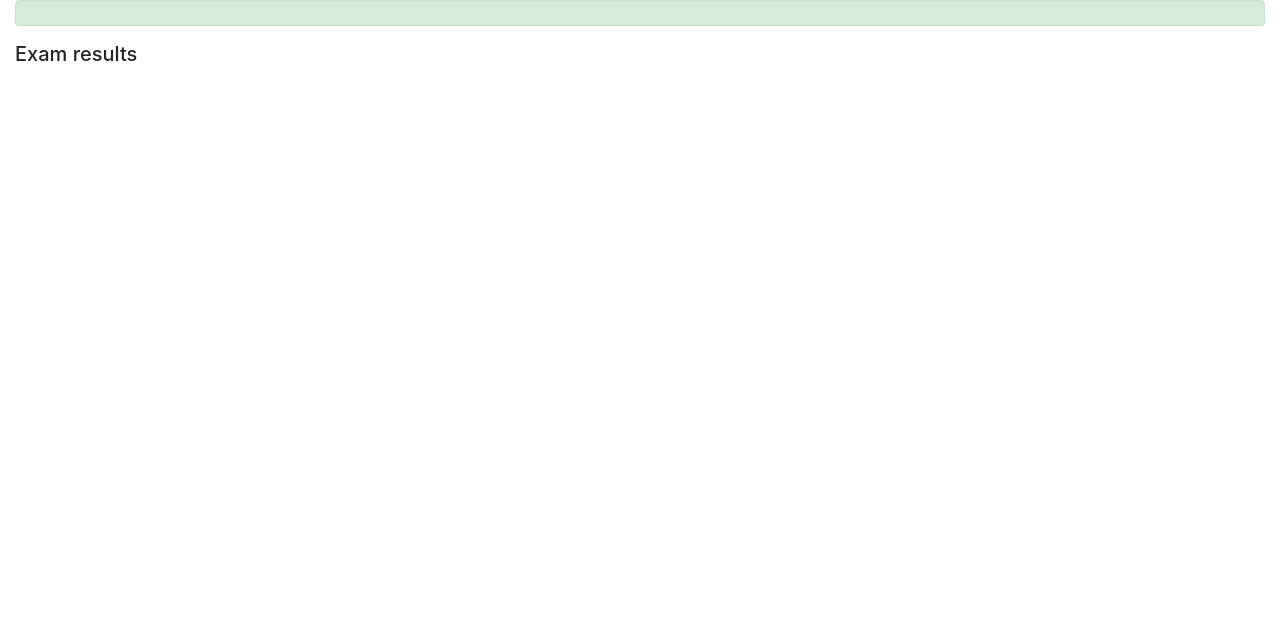
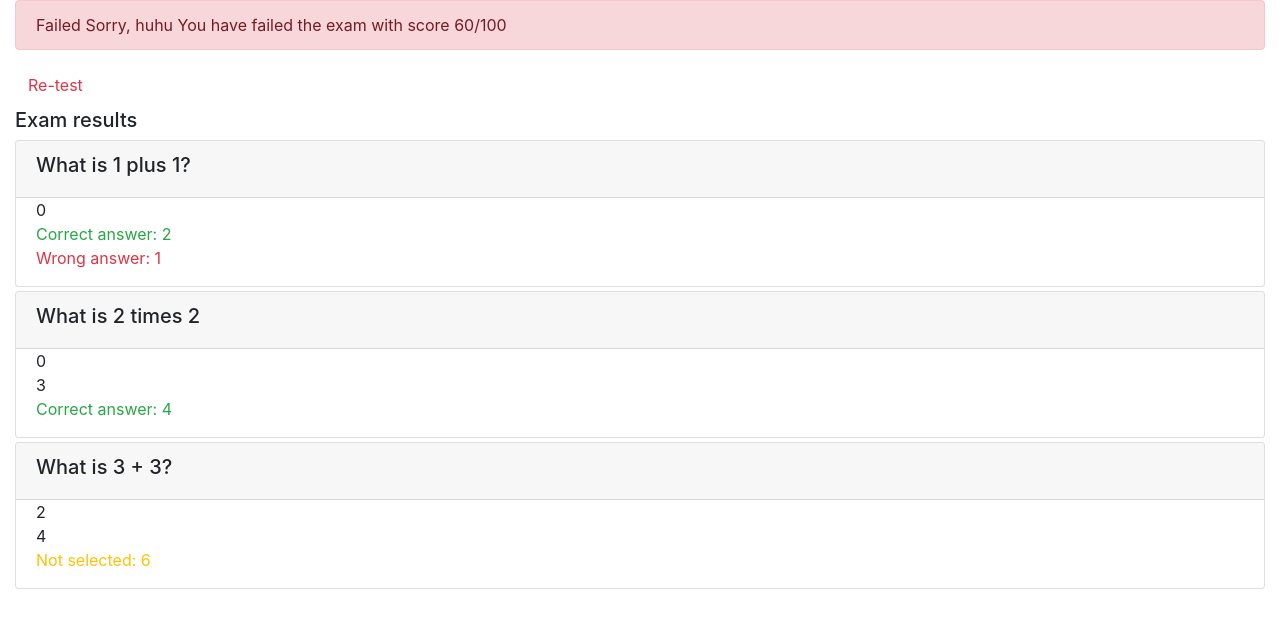
Before and after one commit to wildweazel7/EDX-django-course-2023, a Django app: page /onlinecourse/course/1/submission/49/result/ in a window 1280 px wide. Shown: the part 56-684 px from the top of the page. Run offline with Django 3.2, Linux system fonts and the light colour scheme; a user stored in the database is signed in; data comes from the database, SQL or seed files in the repository; both versions use the stored data as it was after the commit; some libraries are stand-ins or nearby versions.

Commit message:
Added view and template for result

```diff
--- a/onlinecourse/templates/onlinecourse/exam_result_bootstrap.html
+++ b/onlinecourse/templates/onlinecourse/exam_result_bootstrap.html
@@ -35,21 +35,54 @@
     </div>
 </nav>
 
+{% if user.is_authenticated %}
 <div class="container-fluid">
     {% if grade > 80 %}
     <div class="alert alert-success">
+        Congratulations {{ user.username }} You have passed the exam and completed the course with score {{ grade }}/100
        <!--HINT Display passed info -->
     </div>
         {% else %}
         <div class="alert alert-danger">
             <!--HINT Display failed info -->
+            Failed Sorry, {{ user.username }} You have failed the exam with score {{ grade }}/100
         </div>
         <a class="btn btn-link text-danger" href="{% url 'onlinecourse:course_details' course.id %}">Re-test</a>
         {% endif %}
         <div class="card-columns-vertical mt-1">
         <h5 class="">Exam results</h5>
             <!--HINT Display exam results-->
+            {% for question in course.question_set.all %}
+            <div class="card mt-1">
+                <div class="card-header">
+                    <h5>{{question.question_text}}</h5>
+                </div>
+                <div class="form-group">
+                    {% for choice in question.choice_set.all %}
+                    <div class="form-check">
+                        {% if choice.id in selected_ids %}
+                            {% if choice.is_correct %}
+                                <span class="text-success">Correct answer: {{choice.choice_text}} </span>
+                            {% else %}
+                                <span class="text-danger">Wrong answer: {{choice.choice_text}} </span>
+                            {% endif %}
+                        {% else %}
+                            {% if choice.is_correct %}
+                                <span class="text-warning">Not selected: {{choice.choice_text}} </span>
+                            {% else %}
+                                {{choice.choice_text}}
+                            {% endif %}
+                        {% endif %}
+                    </div>
+                    {% endfor %}
+                </div>
+            </div>
+            {% endfor %}
+
         </div>
+
     </div>
+</div>
+{% endif %}
 </body>
 </html>
--- a/onlinecourse/views.py
+++ b/onlinecourse/views.py
@@ -8,6 +8,7 @@ from django.urls import reverse
 from django.views import generic
 from django.contrib.auth import login, logout, authenticate
 import logging
+
 # Get an instance of a logger
 logger = logging.getLogger(__name__)
 # Create your views here.
@@ -140,10 +141,20 @@ def extract_answers(request):
         # Calculate the total score
 def show_exam_result(request, course_id, submission_id):
     context ={}
-    questions = []
+    questions_answered = []
+    grade = 0
+    count = 0
+    score = 0
     get_courses = get_object_or_404(Course, pk=course_id)
     get_submisson = get_object_or_404(Submission, pk=submission_id)
     for selected_choice in get_submisson.choices.all():
-      questions.append(selected_choice.id)
-    context['grade'] = 100
+      questions_answered.append(selected_choice.id)
+    for count_questions in get_courses.question_set.all():
+        count += 1
+        if count_questions.is_get_score(questions_answered):
+            score +=  count_questions.grade
+    grade = score
+    context['grade']=grade
+    context['course']=get_courses
+    context['selected_ids']=questions_answered
     return render(request, 'onlinecourse/exam_result_bootstrap.html', context)
```
Also changed, not shown: onlinecourse/models.py (+7 -7 lines), db.sqlite3.
